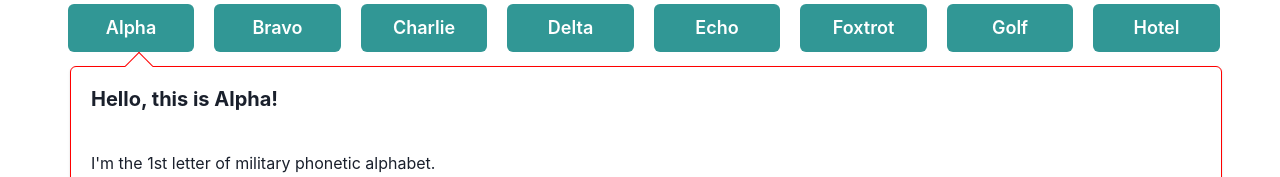
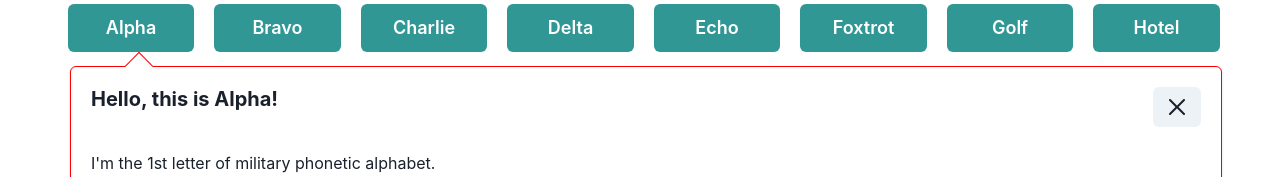
Before and after one commit to Serhii-Piatak-NBS-Lviv/url-controlled-expandable-list, a React (Create React App) app: page / in a window 1280 px wide. Both pictures are taken after a click on the button "Alpha". Shown: the top 177 px of the page. Built offline with nearby package versions, Linux system fonts and the light colour scheme.

Commit message:
add close button, add "npm i @chakra-ui/icons"

```diff
--- a/package.json
+++ b/package.json
@@ -3,6 +3,7 @@
   "version": "0.1.0",
   "private": true,
   "dependencies": {
+    "@chakra-ui/icons": "^2.0.19",
     "@chakra-ui/react": "^2.7.1",
     "@emotion/css": "^11.11.2",
     "@emotion/react": "^11.11.1",
--- a/src/components/ShiftingPopover.jsx
+++ b/src/components/ShiftingPopover.jsx
@@ -1,4 +1,5 @@
 import React, {useState, useRef, useEffect } from 'react';
+import { CloseIcon } from '@chakra-ui/icons'
 import { css } from '@emotion/css';
 import { motion } from "framer-motion";
 import { useDispatch, useSelector } from 'react-redux';
@@ -13,6 +14,7 @@ import useURLParam from '../hooks/useURLParam';
 **/
 
 const cardWrapper = css`
+    position: relative;
     border: solid 1px red !important;
 `;
 
@@ -30,6 +32,7 @@ const arrow = css`
 const SplashDescription = ({name, title, description, simpleGridRef, gridItemRef}) => {
     const toast = useToast();
     const cardRef = useRef();
+    const dispatch = useDispatch();
 
     const [cardPosition, setCardPosition] = useState({toLeft: null, arrowPosition: null});
     const [width, setWidth] = useState(null);
@@ -61,6 +64,12 @@ const SplashDescription = ({name, title, description, simpleGridRef, gridItemRef
         setWidth(simpleGridRef.current.offsetWidth);
     }
 
+    const closePopup = () => {
+        const urlWithoutQuery = window.location.href.split('?')[0];
+        window.history.replaceState({}, document.title, urlWithoutQuery);
+        dispatch(selectItem(''));
+    }
+
   return(
     <Card
         className={cardWrapper}
@@ -78,6 +87,9 @@ const SplashDescription = ({name, title, description, simpleGridRef, gridItemRef
             className={arrow}
             style={{left: `${cardPosition.arrowPosition ? cardPosition.arrowPosition : 0}px`}}
         />
+        <Button position='absolute' right='20px' top='20px' onClick={() => closePopup()}>
+            <CloseIcon/>
+        </Button>
         <CardHeader>
             <Heading size='md'>{title}</Heading>
         </CardHeader>
@@ -91,7 +103,6 @@ const SplashDescription = ({name, title, description, simpleGridRef, gridItemRef
     </Card>
    )
 }
-
 
 const ShiftingPopover = ({name, title, description, simpleGridRef}) => {
     const dispatch = useDispatch();
```
Also changed, not shown: 1 other file (tests, documents, lock files or other folders).
